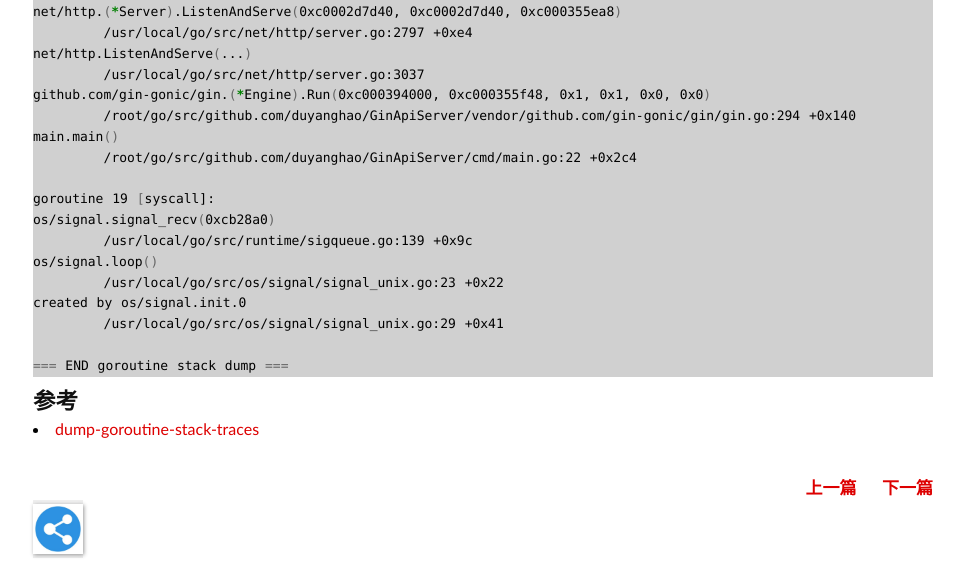
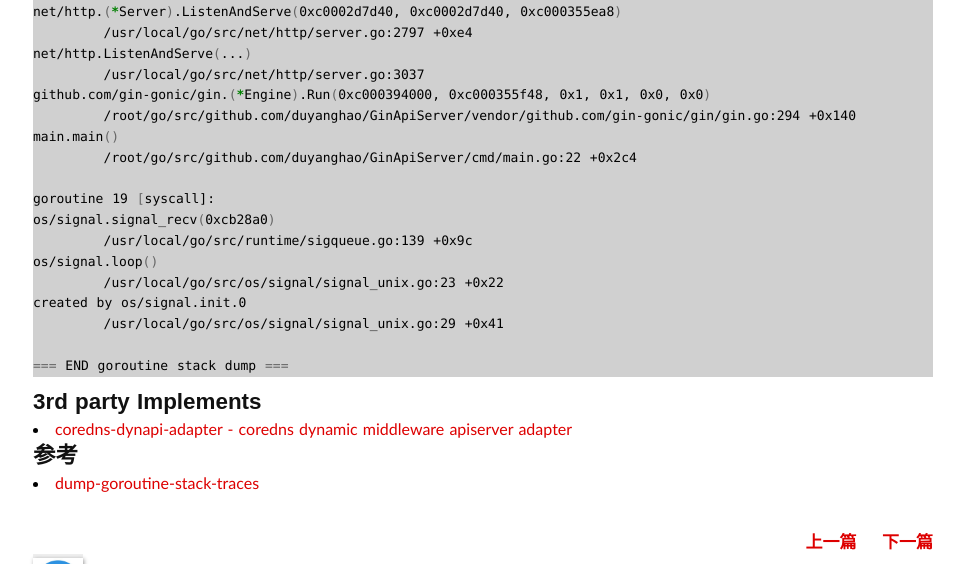
Before and after one commit to duyanghao/duyanghao.github.io, a Jekyll site: the page built from _posts/2019-7-4-GinApiServer.md, in a window 1280 px wide and 900 px high, scrolled down 2310 px, cut to the strip 0-564 px from the top of the window. Shown: the whole strip, without its empty margins (157-1121 px from the left). Built offline with Jekyll 4.4.1, drawn with Linux system fonts in a browser that asks for light colours; some web fonts are replaced; comment, search, counter and statistics services are not loaded.

Commit message:
updaste GinApiServer
Signed-off-by: duyanghao <1294057873@qq.com>

````diff
--- a/_posts/2019-7-4-GinApiServer.md
+++ b/_posts/2019-7-4-GinApiServer.md
@@ -147,6 +147,10 @@
 === END goroutine stack dump ===
 ```
 
+## 3rd party Implements
+
+* [coredns-dynapi-adapter - coredns dynamic middleware apiserver adapter](https://github.com/duyanghao/coredns-dynapi-adapter)
+
 ## 参考
 
 * [dump-goroutine-stack-traces](https://colobu.com/2016/12/21/how-to-dump-goroutine-stack-traces/)
````
